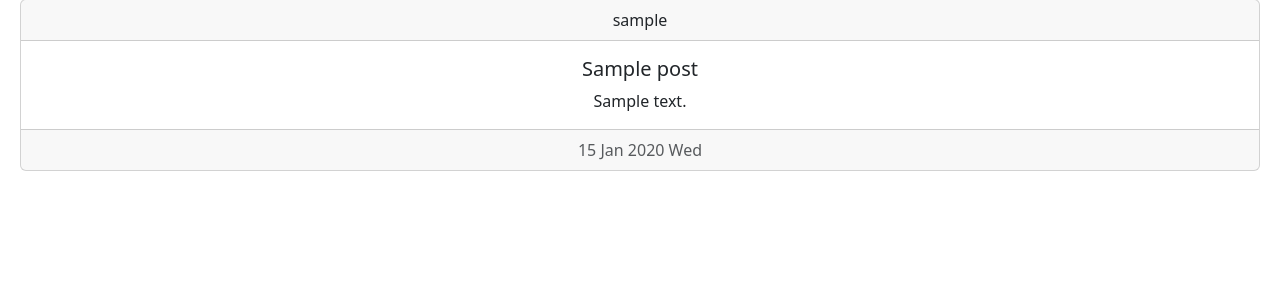
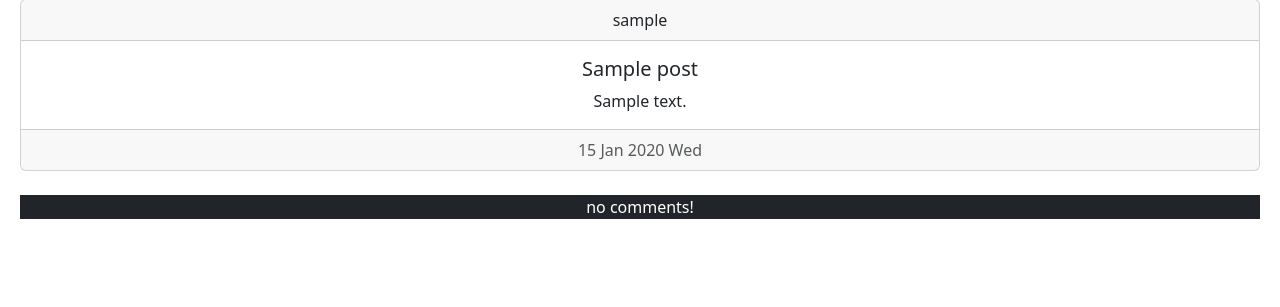
Before and after one commit to bahmanpnn/simple_social_media, a Django app: a page that uses home/templates/home/post_detail_page.html in a window 1280 px wide. Shown: the part 181-488 px from the top of the page. Run offline with Django 5.2, Linux system fonts and the light colour scheme; tables that the repository leaves empty hold one stand-in row (values such as "Sample post").

Commit message:
35-added comment view and model for show in post details

```diff
--- a/accounts/models.py
+++ b/accounts/models.py
@@ -1,5 +1,6 @@
 from django.db import models
 from django.contrib.auth.models import User
+
 
 class RelationUser(models.Model):
     from_user=models.ForeignKey(User,on_delete=models.CASCADE,related_name='followers')
--- a/home/models.py
+++ b/home/models.py
@@ -24,3 +24,16 @@ class Post(models.Model):
 
     # class Meta:
     #     ordering=('-created_date',)
+
+
+class PostComment(models.Model):
+    post=models.ForeignKey(Post,on_delete=models.CASCADE,related_name='post_comments')
+    user=models.ForeignKey(User,on_delete=models.CASCADE,related_name='user_comments')
+    body=models.TextField(max_length=510)
+    reply=models.ForeignKey('self',null=True,blank=True,on_delete=models.CASCADE,related_name='reply_comments')
+    # reply=models.ForeignKey('PostComment',null=True,blank=True,on_delete=models.CASCADE)
+    is_reply=models.BooleanField(default=False)
+    created_date=models.DateTimeField(auto_now_add=True)
+
+    def __str__(self):
+        return f'{self.user} - {self.body[:30]}'
--- a/home/templates/home/post_detail_page.html
+++ b/home/templates/home/post_detail_page.html
@@ -28,4 +28,22 @@
               {{post.created_date | date:'j M o D'}}
             </div>
           </div>
+          <br>
+          {% if comments %}
+          <h5 class='text-center'>comments({{comments.count}})</h5>
+            {% for comment in comments %}
+              <div class='bg-white text-black card'>
+                <p class='card-header'>{{comment.user}} | {{comment.created_date|timesince}}</p>
+                <p class='bg-dark text-white card-body'>{{comment.body}}</p>
+              </div>
+              <br>
+            {% endfor %}
+            {% else %}
+            <p class='bg-dark text-white text-center'>no comments!</p>
+          {% endif %}
+
+          {% comment %} {% for comment in comments %}
+          {%empty%}
+          <p class="text-center">no comments!</p>
+          {% endfor %} {% endcomment %}
 {% endblock content %}
--- a/home/views.py
+++ b/home/views.py
@@ -4,7 +4,7 @@ from django.views import View
 from django.contrib.auth.mixins import LoginRequiredMixin
 from django.contrib import messages
 from django.utils.text import slugify
-from .models import Post
+from .models import Post,PostComment
 from .forms import CreateUpdatePostForm
 
 
@@ -48,8 +48,11 @@ class PostDetailView(View):
 
     def get(self,request,post_id,post_slug):
         target_post=get_object_or_404(Post,pk=post_id,slug=post_slug)
+        comments=target_post.post_comments.filter(is_reply=False)
+        # comments=PostComment.objects.filter(post=target_post,is_reply=False)
         return render(request,'home/post_detail_page.html',{
-            'post':target_post
+            'post':target_post,
+            'comments':comments
         })
 
     def post(self,request):
```
Also changed, not shown: home/admin.py (+10 -1 lines), home/migrations/0005_postcomment.py (added), home/migrations/0006_alter_postcomment_created_date.py (added), home/migrations/0007_alter_postcomment_reply.py (added).
